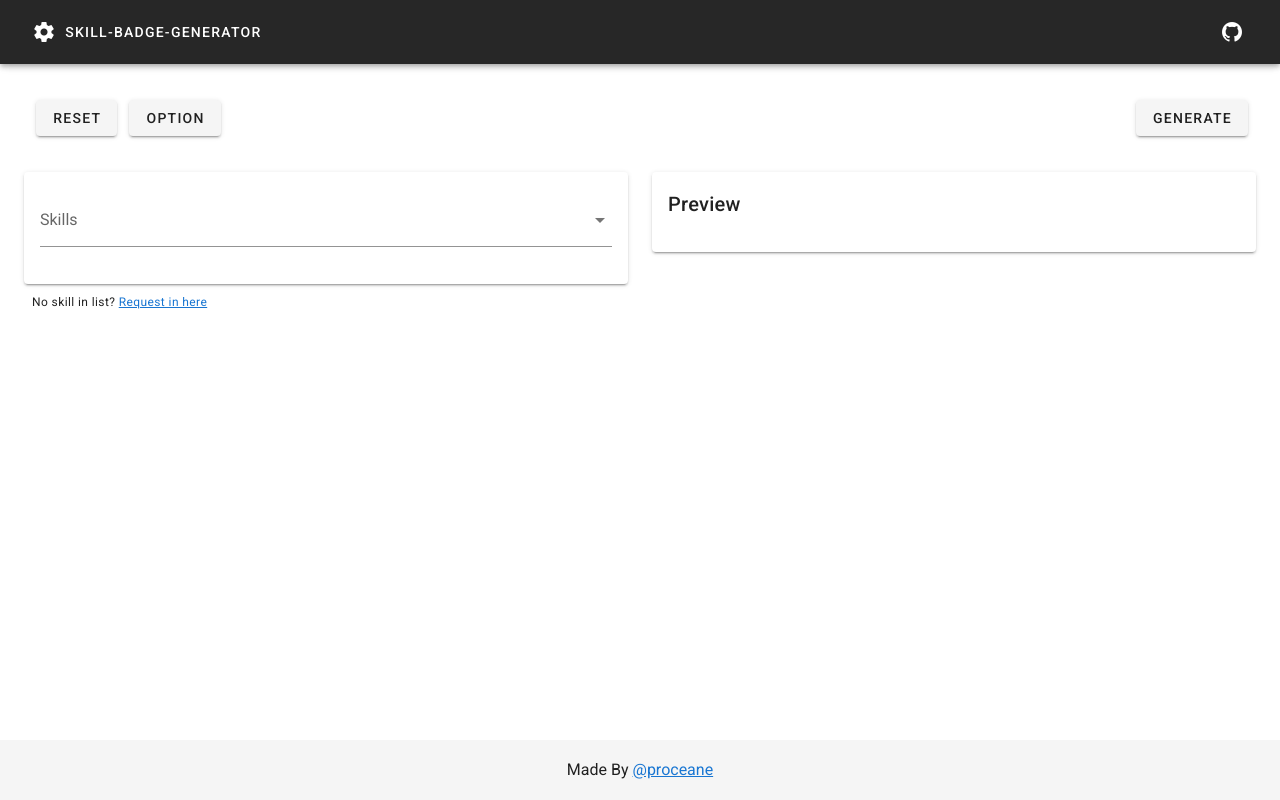
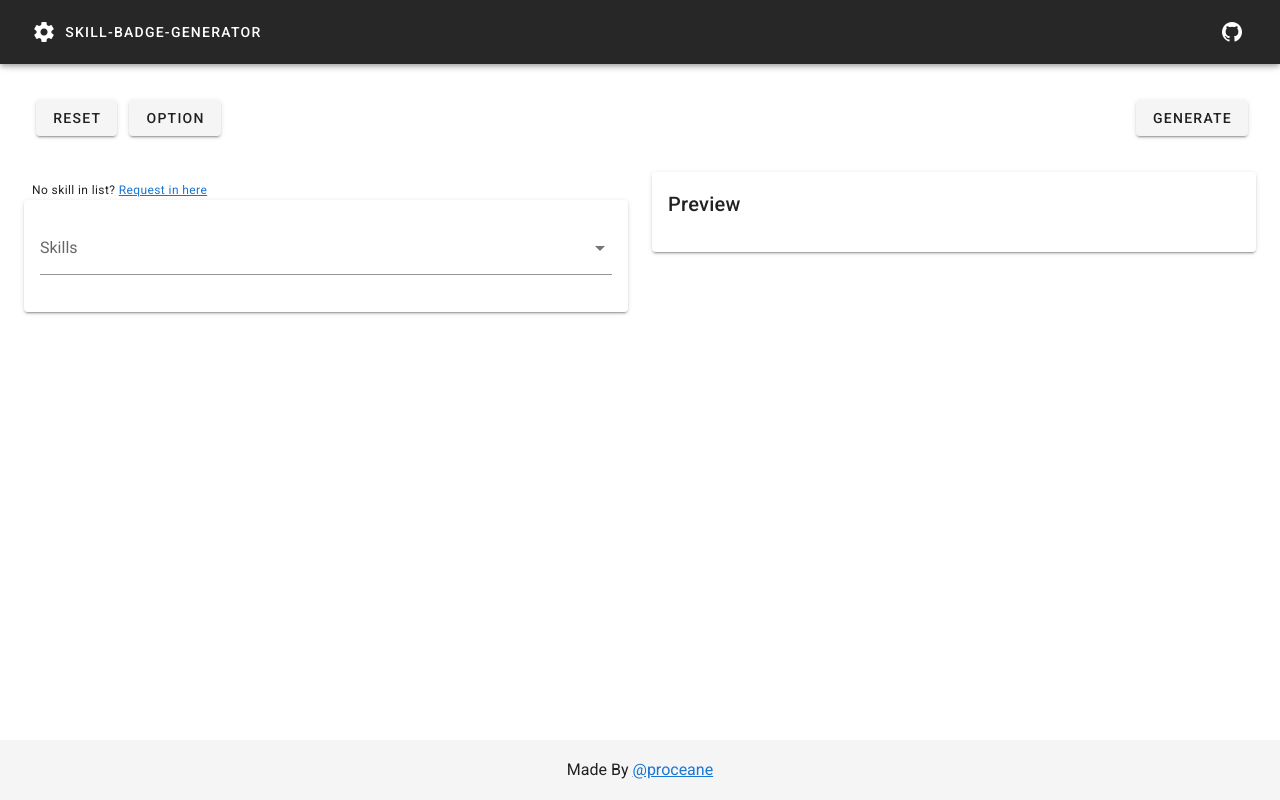
Before and after one commit to proceane/skill-badge-generator, a Vue app: page / in a window 1280 px wide. Built offline with nearby package versions, Linux system fonts and the light colour scheme.

Commit message:
changed text position

```diff
--- a/src/layout/MainLayout.vue
+++ b/src/layout/MainLayout.vue
@@ -13,16 +13,14 @@
     </v-row>
     <v-row>
       <v-col cols="12" lg="6" md="6">
+        <div class="text-caption ml-2 mt-2">
+          No skill in list?
+          <a href="https://github.com/proceane/skill-badge-generator/issues/new/choose" target="_blank">Request in here</a>
+        </div>
         <SelectArea
           @sendSkillList="sendSkillList"
           ref="selectArea"
         />
-        <div
-          class="text-caption ml-2 mt-2"
-        >
-          No skill in list?
-          <a href="https://github.com/proceane/skill-badge-generator/issues/new/choose" target="_blank">Request in here</a>
-        </div>
       </v-col>
       <v-col cols="12" lg="6" md="6">
         <PreviewArea
```
Also changed, not shown: 1 other file (tests, documents, lock files or other folders).
